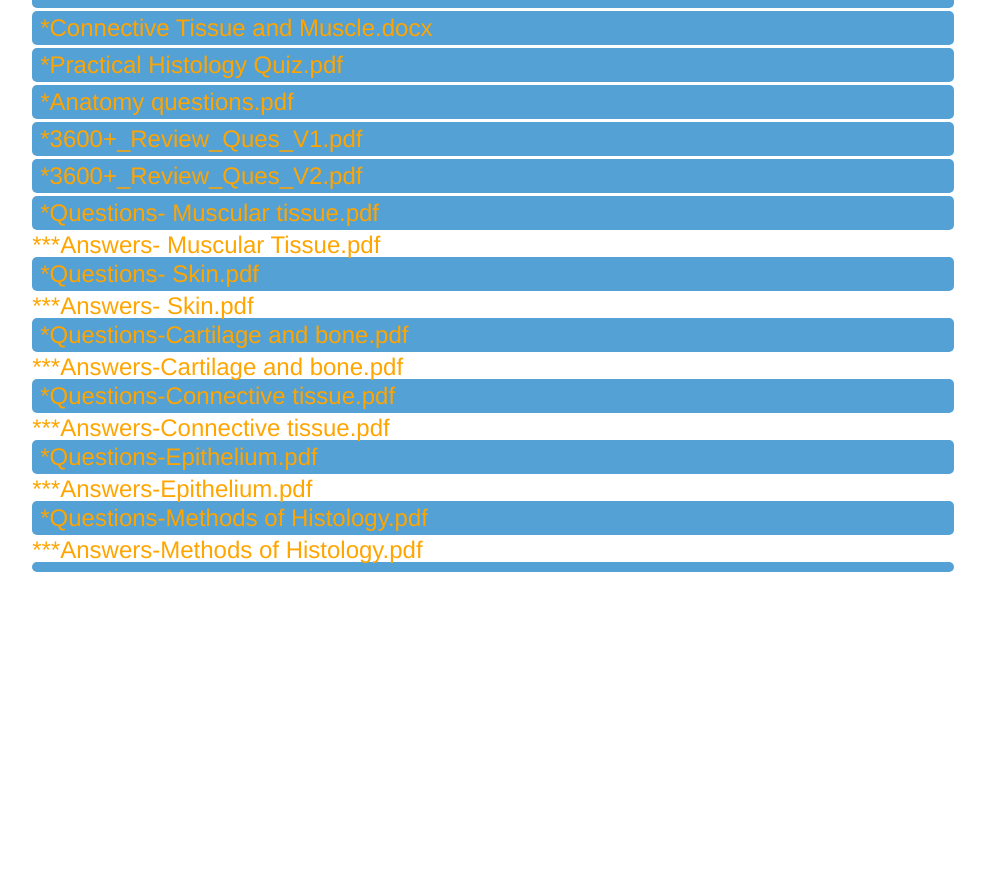
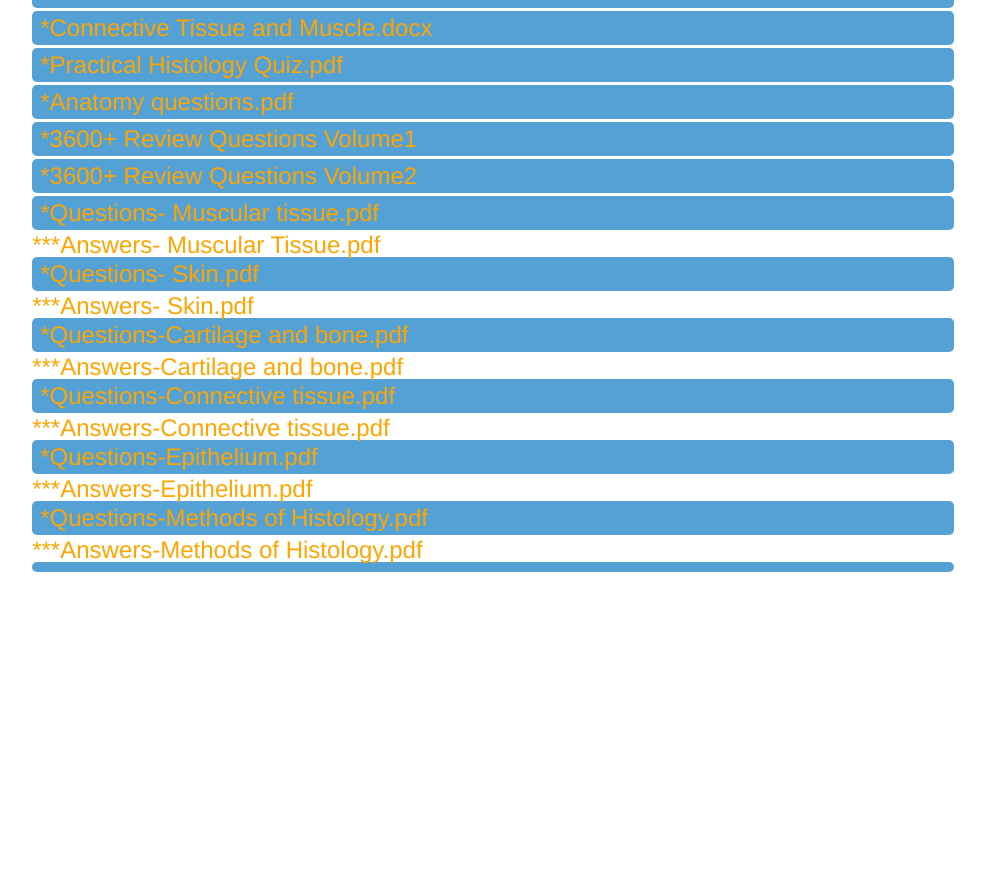
Before and after one commit to doctorduudu/medschool, a plain HTML site: page 235.html in a window 1280 px wide. Shown: the part 1942-2831 px from the top of the page, without its empty margins (147-1132 px from the left). Drawn offline with Linux system fonts and the light colour scheme.

Commit message:
small edit

```diff
--- a/235.html
+++ b/235.html
@@ -49,8 +49,8 @@
         <a href="resources/files/235/qzone/Connective Tissue and Muscle.docx"><p>*Connective Tissue and Muscle.docx</p></a>
         <a href="resources/files/235/qzone/Practical Histology Quiz.pdf"><p>*Practical Histology Quiz.pdf</p></a>
         <a href="resources/files/235/qzone/Anatomy questions.pdf"><p>*Anatomy questions.pdf</p></a>
-        <a href="resources/files/235/qzone/3600+_Review_Questions_Volume1.pdf"><p>*3600+_Review_Ques_V1.pdf</p></a>
-        <a href="resources/files/235/qzone/3600+_Review_Questions_Volume2.pdf"><p>*3600+_Review_Ques_V2.pdf</p></a>
+        <a href="resources/files/235/qzone/3600+_Review_Questions_Volume1.pdf"><p>*3600+ Review Questions Volume1</p></a>
+        <a href="resources/files/235/qzone/3600+_Review_Questions_Volume2.pdf"><p>*3600+ Review Questions Volume2</p></a>
         <a href="resources/files/235/qzone/HELPFUL Q&A/Questions/Questions- Muscular tissue.pdf"><p>*Questions- Muscular tissue.pdf</p></a> <a href="resources/files/235/qzone/HELPFUL Q&A/Answers/Answers- Muscular tissue.pdf">***Answers- Muscular Tissue.pdf</a>
         <a href="resources/files/235/qzone/HELPFUL Q&A/Questions/Questions- Skin.pdf"><p>*Questions- Skin.pdf</p></a> <a href="resources/files/235/qzone/HELPFUL Q&A/Answers/Answers- Skin.pdf">***Answers- Skin.pdf</a>
         <a href="resources/files/235/qzone/HELPFUL Q&A/Questions/Questions-Cartilage and bone.pdf"><p>*Questions-Cartilage and bone.pdf</p></a> <a href="resources/files/235/qzone/HELPFUL Q&A/Answers/Answers-Cartilage and bone.pdf">***Answers-Cartilage and bone.pdf</a>
```
